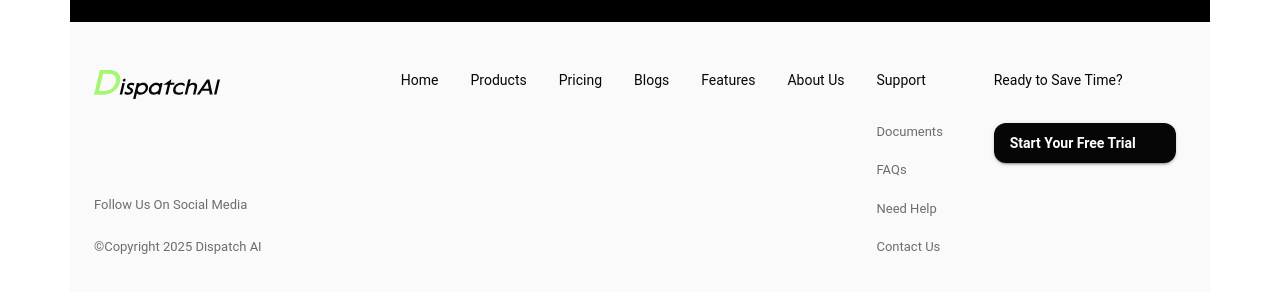
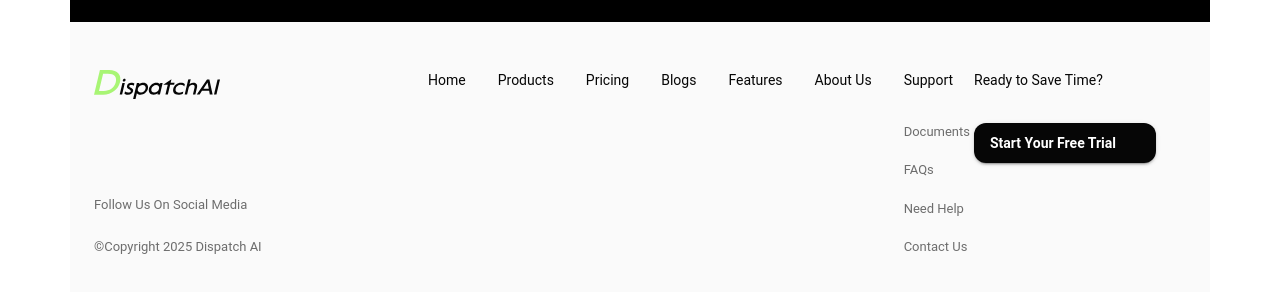
Before and after one commit to Dispatch-AI-com/frontend, a Next.js app: page /about in a window 1280 px wide. Shown: the part 4296-4588 px from the top of the page. Built offline with nearby package versions, Linux system fonts and the light colour scheme; some icons are missing.

Commit message:
Adjusted the flex value of 3 major components to fit UI layouts

```diff
--- a/src/components/layout/main-layout/Footer.tsx
+++ b/src/components/layout/main-layout/Footer.tsx
@@ -97,7 +97,7 @@ const CopyrightText = styled(Typography)(({ theme }) => ({
 }));
 
 const NavLinksBox = styled(Box)(({ theme }) => ({
-  flex: 6,
+  flex: 5,
   display: 'none',
   [theme.breakpoints.up('lg')]: {
     display: 'block',
```
